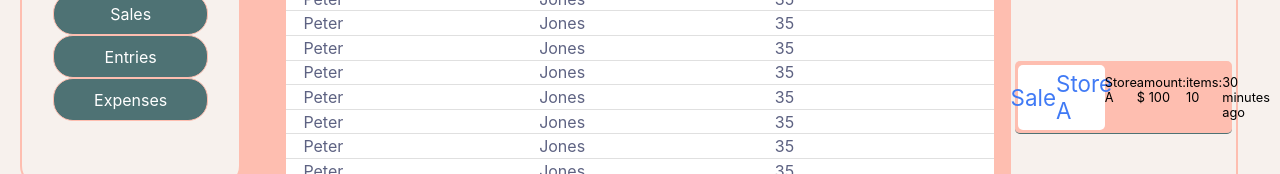
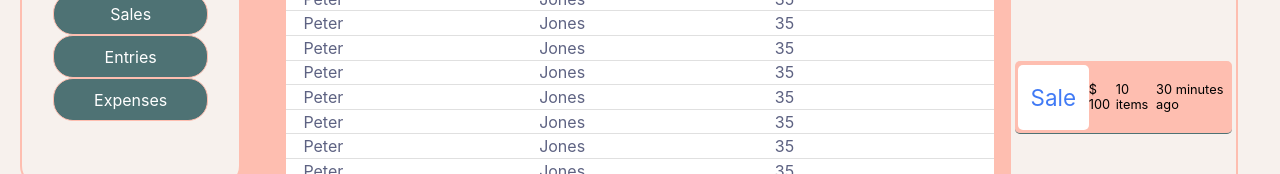
Before and after one commit to GedeonTS/counting-board, a React (Create React App) app: page / in a window 1280 px wide. Shown: the part 422-596 px from the top of the page. Built offline with nearby package versions, Linux system fonts and the light colour scheme.

Commit message:
Addc content to the sale event card

```diff
--- a/src/components/Dashboard.js
+++ b/src/components/Dashboard.js
@@ -49,13 +49,13 @@ function Dashboard() {
 
           <div className='event-container'>
             <div className='event-header'>
-              <p>Sale</p> <p>Store A</p>
+              <p>Sale</p>
 
             </div>
             <div className='event-content'>
-              <p>Store A</p>
-              <p>amount: $ 100</p>
-              <p>items: 10</p>
+
+              <p className='event-amount'>$ 100</p>
+              <p>10 items</p>
               <p>30 minutes ago</p>
             </div>
           </div>
```
